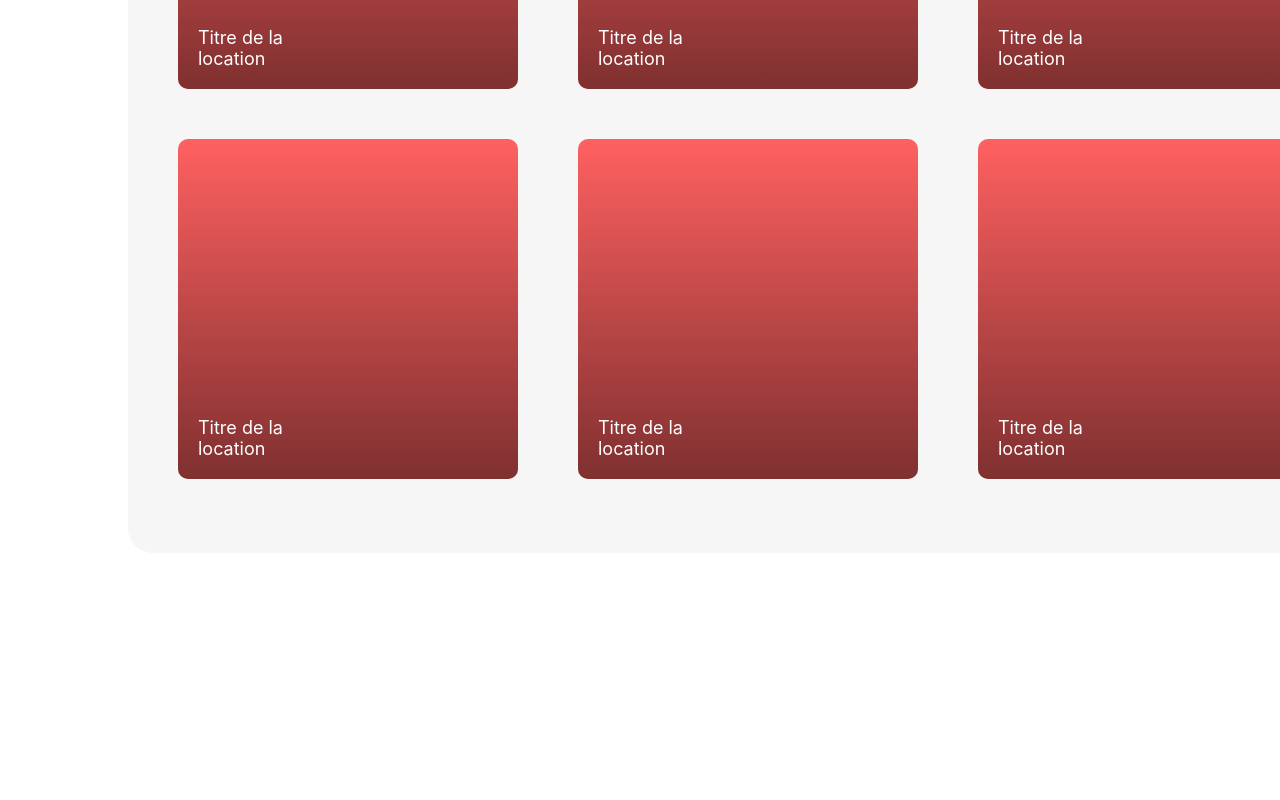
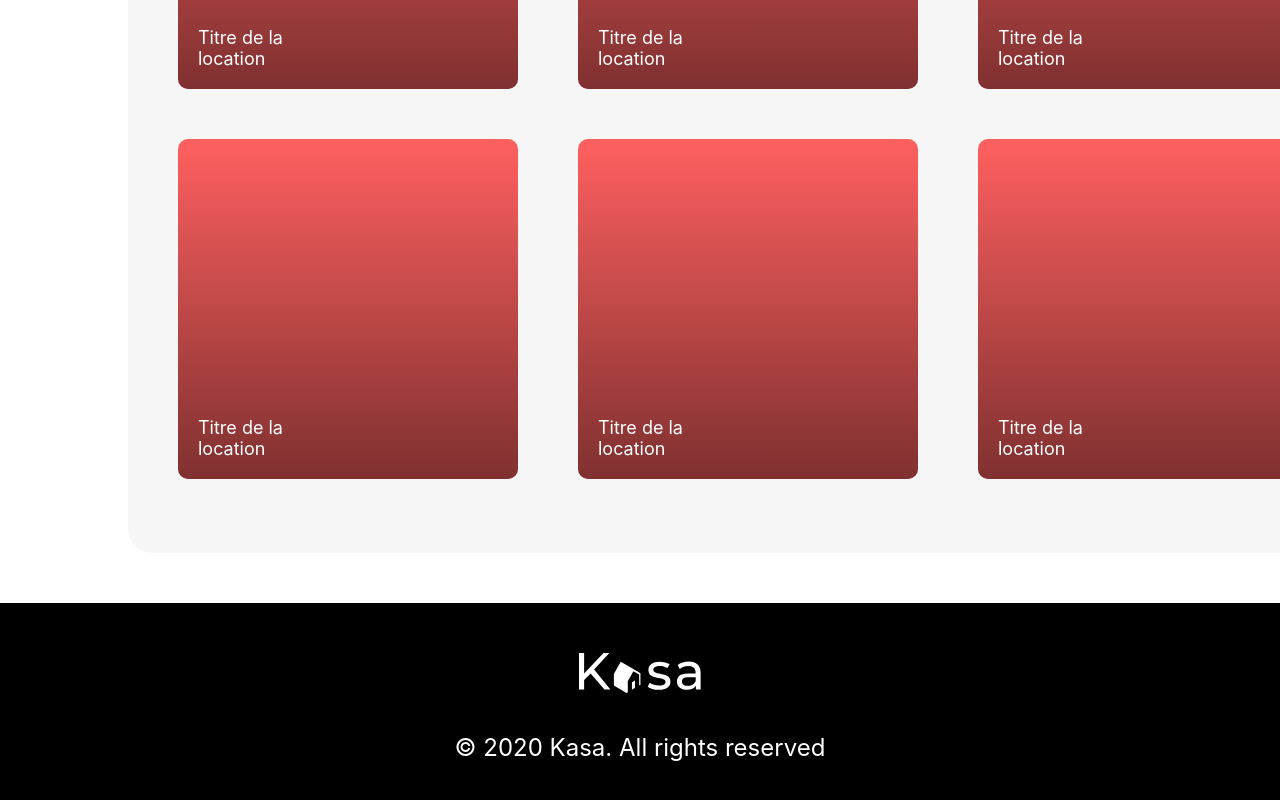
Before and after one commit to Romain-6793/Romain-6793_11_03102022, a React (Create React App) app: page / in a window 1280 px wide. Shown: the part 790-1590 px from the top of the page. Before the commit the page ends 1343 px from the top, so only its background shows below. Built offline with nearby package versions, Linux system fonts and the light colour scheme.

Commit message:
first draft homepage

```diff
--- a/src/components/App.js
+++ b/src/components/App.js
@@ -1,12 +1,12 @@
 
-import Gallery from "./Gallery";
-import Header from "./Header";
-import HomeBanner from "./HomeBanner";
+import MainWrapper from "./MainWrapper";
+import Footer from "./Footer";
+
 
 
 function App() {
   return (
-    <div><Header /><HomeBanner /><Gallery /></div>
+    <div><MainWrapper /><Footer /></div>
   );
 }
 
--- /dev/null
+++ b/src/components/Footer.js
@@ -0,0 +1,15 @@
+import '../styles/Footer.css'
+import footerLogo from '../assets/footer-logo.svg'
+
+function Footer() {
+    return (
+        <div>
+            <div className="footer">
+                <img src={footerLogo} alt="logo de kasa" className="footer-logo"></img>
+                <span class="footer-subtitle">© 2020 Kasa. All rights reserved</span>
+            </div>
+        </div>
+    )
+}
+
+export default Footer
--- /dev/null
+++ b/src/components/MainWrapper.js
@@ -0,0 +1,16 @@
+
+import '../styles/MainWrapper.css'
+
+import Header from "./Header"
+import HomeBanner from "./HomeBanner"
+import Gallery from "./Gallery"
+
+function MainWrapper() {
+    return (
+        <div className="main-wrapper">
+            <Header /><HomeBanner /><Gallery />
+        </div>
+    )
+}
+
+export default MainWrapper
--- /dev/null
+++ b/src/styles/Footer.css
@@ -0,0 +1,16 @@
+.footer {
+    width: 100%;
+    height: 209px;
+    background: #000000;
+    margin-top: 50px;
+    display: flex;
+    flex-flow: column wrap;
+    justify-content: center;
+    align-items: center;
+}
+
+.footer-subtitle {
+    color: #FFFFFF;
+    font-size: 24px;
+    margin-top: 40px;
+}
--- /dev/null
+++ b/src/styles/MainWrapper.css
@@ -0,0 +1,4 @@
+.main-wrapper {
+margin-left: 10%;
+margin-right: 10%;
+}
--- a/src/styles/index.css
+++ b/src/styles/index.css
@@ -5,8 +5,6 @@ body {
     sans-serif;
   -webkit-font-smoothing: antialiased;
   -moz-osx-font-smoothing: grayscale;
-  margin-left: 10%;
-  margin-right: 10%;
 }
 
 code {
```
Also changed, not shown: src/assets/footer-logo.svg (added).
